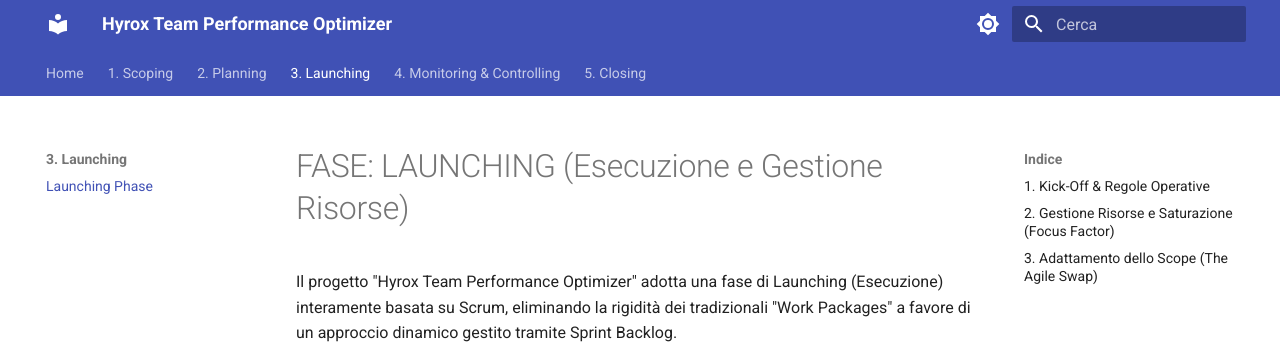
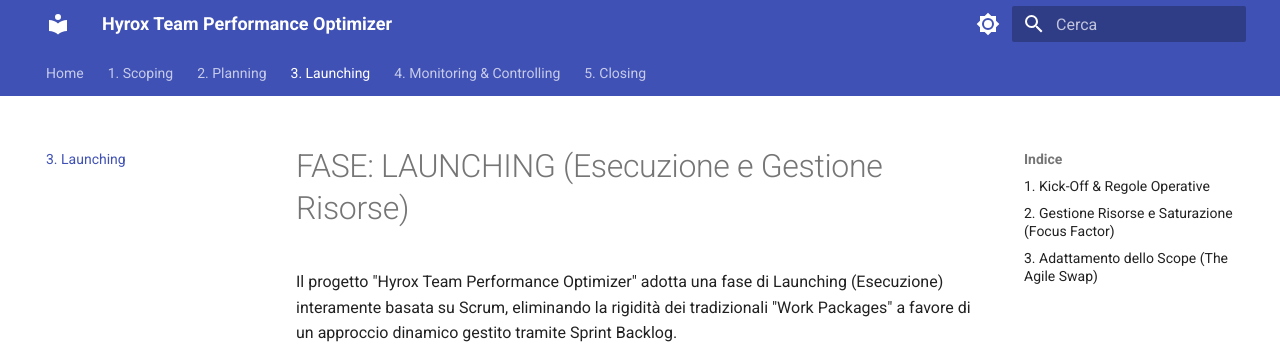
Before and after one commit to AndreaZavatta/Hyrox-Training-PM, an MkDocs documentation site: the page built from docs/3-Launching/1-launching.md, in a window 1280 px wide. Shown: the top 344 px of the page. Built offline with MkDocs 1.6.1 and Material for MkDocs 9.7.7, drawn with Linux system fonts in a browser that asks for light colours.

```diff
--- a/mkdocs.yml
+++ b/mkdocs.yml
@@ -39,9 +39,6 @@ nav:
     - Product Backlog: 2-Planning/2-product_backlog.md
     - Release Roadmap: 2-Planning/3-release_roadmap.md
     - Governance & Communication: 2-Planning/4-governance_and_communication.md
-  - 3. Launching:
-    - Launching Phase: 3-Launching/1-launching.md
-  - 4. Monitoring & Controlling:
-    - Monitoring & Controlling Phase: 4-Monitoring_Controlling/1-monitoring_and_controlling.md
-  - 5. Closing:
-    - Closing Phase: 5-Closing/1-closing.md
+  - 3. Launching: 3-Launching/1-launching.md
+  - 4. Monitoring & Controlling: 4-Monitoring_Controlling/1-monitoring_and_controlling.md
+  - 5. Closing: 5-Closing/1-closing.md
```
Also changed, not shown: docs/1-Scoping/3-Descrizione_dellapproccio.md (+1 -1 lines), 1 other file.
